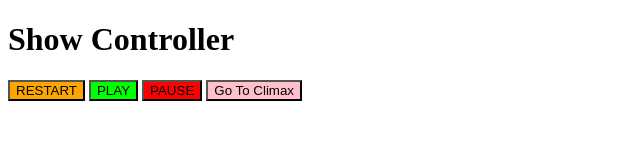
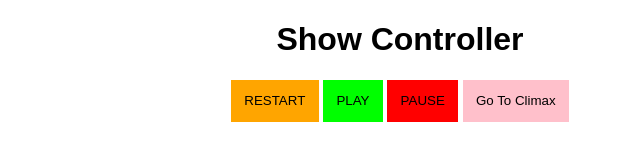
Before and after one commit to lililillilil/shock, an Electron app: page src/view/index.html in a window 800 px wide. Shown: the whole page, without its empty margins (0-640 px from the left). Drawn offline with Linux system fonts and the light colour scheme.

Commit message:
Make some small improvements on UI

```diff
--- a/app/index.js
+++ b/app/index.js
@@ -13,6 +13,7 @@ function createWindow () {
 
   // Create the browser window.
   mainWindow = new BrowserWindow({width: 800, height: 600})
+  mainWindow.maximize()
 
   // and load the index.html of the app.
   mainWindow.loadURL(url.format({
@@ -31,7 +32,7 @@ function createWindow () {
   });
 
   // Open the DevTools.
-  mainWindow.webContents.openDevTools()
+  // mainWindow.webContents.openDevTools()
 
   // Emitted when the window is closed.
   mainWindow.on('closed', function () {
--- a/src/model/channel/TCPChannel.js
+++ b/src/model/channel/TCPChannel.js
@@ -10,7 +10,7 @@ class TCPChannel extends Channel {
    * @param {Number} port
    * @param {Boolean} autoOpen
    */
-  constructor(host, port, autoOpen = true) {
+  constructor(host, port, autoOpen = false) {
     super();
 
     this.host = host;
--- a/src/view/index.html
+++ b/src/view/index.html
@@ -3,6 +3,7 @@
   <head>
     <meta charset="UTF-8">
     <title>Shock</title>
+    <link rel="stylesheet" type="text/css" href="style/main.css">
   </head>
   <body>
     <h1>Show Controller</h1>
--- /dev/null
+++ b/src/view/style/main.css
@@ -0,0 +1,10 @@
+body {
+    font-family: sans-serif;
+    text-align: center;
+}
+
+button {
+    display: inline-block;
+    border: none;
+    padding: 1em;
+}
```
Also changed, not shown: 1 other file.
